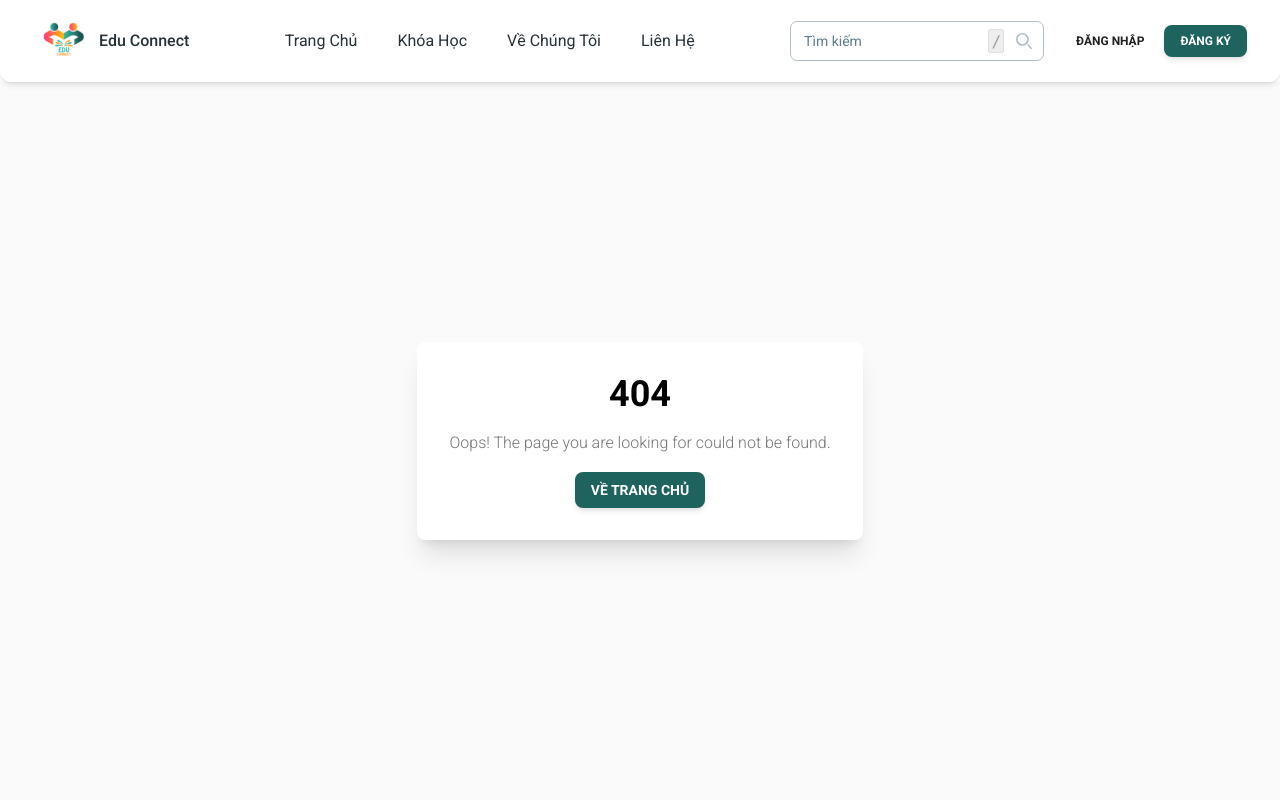
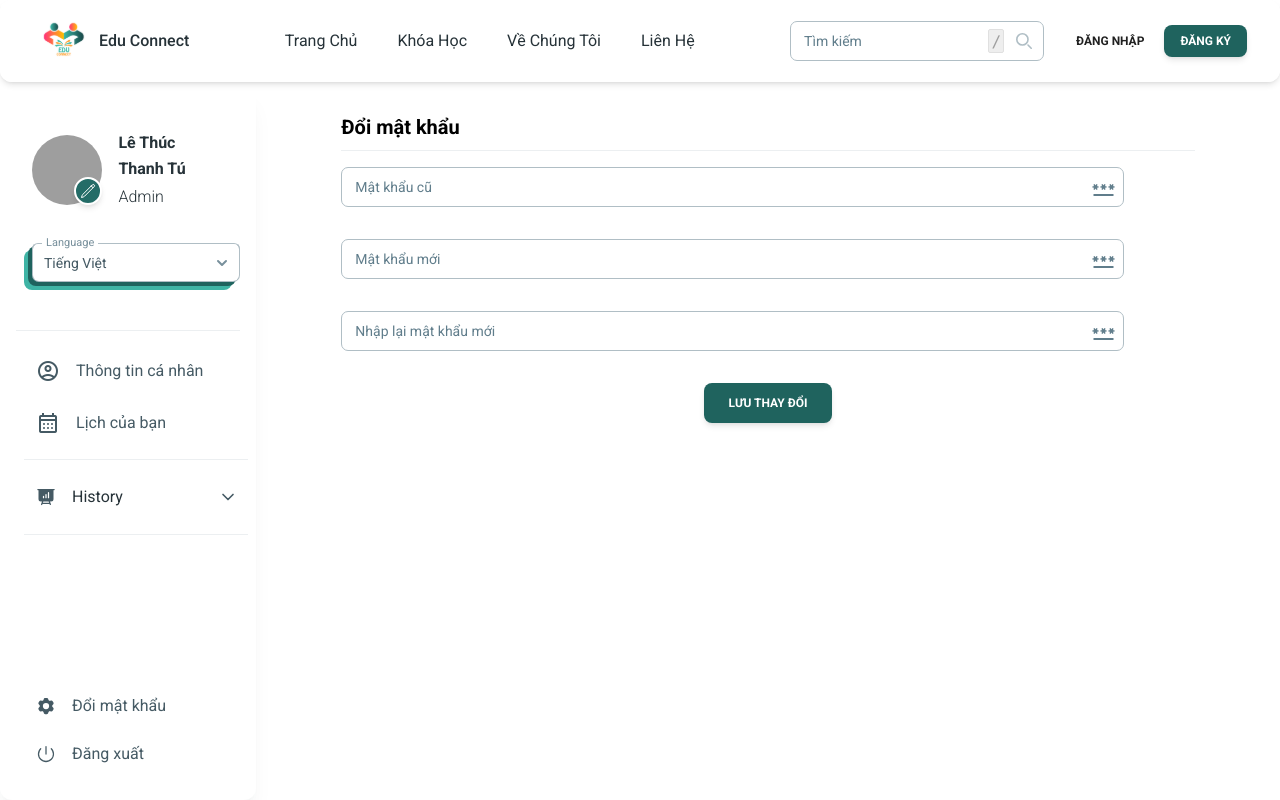
Before and after one commit to lethucthanhtu/exe-edu-connect-fe, a React (Vite) app: page /user/123/resetpassword in a window 1280 px wide. Built offline with nearby package versions, Linux system fonts and the light colour scheme; grey boxes are pictures that could not be loaded; some icons are missing; what tailwindcss-animated would draw is missing.

Commit message:
fix profile + reset password

```diff
--- a/src/components/layout/userLayout.tsx
+++ b/src/components/layout/userLayout.tsx
@@ -62,7 +62,6 @@ function User({ img, name, role, ballance = 0 }: TUserProps) {
           onPointerEnterCapture={undefined}
           onPointerLeaveCapture={undefined}
         >
-          <LanguageButton />
           <div className='basis-2/5 aspect-square relative'>
             <Avatar
               size='xl'
@@ -126,41 +125,7 @@ function User({ img, name, role, ballance = 0 }: TUserProps) {
           onPointerEnterCapture={undefined}
           onPointerLeaveCapture={undefined}
         >
-          <Typography
-            variant='paragraph'
-            className='flex gap-2 justify-between items-center'
-            placeholder={undefined}
-            onPointerEnterCapture={undefined}
-            onPointerLeaveCapture={undefined}
-          >
-            <span className=''>{capitalize(t('ballance'))}</span>
-            <Chip
-              value={`${currencyFormat(ballance)}`}
-              className='w-3/4 flex justify-center bg-primary'
-            />
-          </Typography>
-          <div className='flex gap-2'>
-            <Button
-              variant='filled'
-              size='sm'
-              className='w-full bg-primary-sub'
-              placeholder={undefined}
-              onPointerEnterCapture={undefined}
-              onPointerLeaveCapture={undefined}
-            >
-              {capitalize(t('deposit'))}
-            </Button>
-            <Button
-              variant='outlined'
-              size='sm'
-              className='w-full border-primary-sub text-primary-sub'
-              placeholder={undefined}
-              onPointerEnterCapture={undefined}
-              onPointerLeaveCapture={undefined}
-            >
-              {capitalize(t('withdraw'))}
-            </Button>
-          </div>
+          <LanguageButton />
         </CardBody>
       </Card>
     </>
@@ -465,7 +430,7 @@ function Sidebar({ img, name, role, ballance = 0 }: TUserProps) {
         onPointerEnterCapture={undefined}
         onPointerLeaveCapture={undefined}
       >
-        <Link to={`${id}/schedule`}>
+        <Link to={`${id}/resetpassword`}>
           <ListItem
             className='hover:bg-primary-light'
             placeholder={undefined}
--- a/src/i18n/i18n.ts
+++ b/src/i18n/i18n.ts
@@ -34,6 +34,7 @@ export default i18n
           repassword: 'Nhập lại mật khẩu',
           'change password': 'đổi mật khẩu',
           'forgot password': 'quên mật khẩu',
+          'old password': 'mật khẩu cũ',
           'register new account': 'đăng kí tài khoản',
           'log out': 'đăng xuất',
           'tutor/student': 'gia sư/học sinh',
@@ -54,7 +55,7 @@ export default i18n
           'your role': 'bạn muốn là',
           'Get in touch with us': 'Liên hệ với chúng tôi',
           '(+84) 862236759': '0862236759',
-          'FPT University, High-tech Park, District 9, Ho Chi Minh City':
+          'FPT University, High-tech Park , District 9, Ho Chi Minh City':
             'Trường Đại Học FPT, Khu công nghệ cao, quận 9, thành phố Hồ Chí Minh',
           language: 'ngôn ngữ',
           'OTP code will be sent shortly': 'Mã OTP sẽ được gửi trong giây lát',
@@ -68,6 +69,7 @@ export default i18n
           'day of birth': 'ngày sinh',
           'phone number': 'số điện thoại',
           address: 'địa chỉ',
+          'save change': 'lưu thay đổi',
         },
       },
       jp: {
--- a/src/pages/user/profile.tsx
+++ b/src/pages/user/profile.tsx
@@ -1,7 +1,7 @@
 import { Button, Input, Typography } from '@material-tailwind/react';
 import axios from 'axios';
 import { useRef, useEffect, useState } from 'react';
-import { useParams } from 'react-router-dom';
+import { Link, useParams } from 'react-router-dom';
 
 import { capitalize } from '../../utils/utils';
 import { useTranslation } from 'react-i18next';
@@ -18,10 +18,10 @@ export default function Profile() {
   const [Id, setId] = useState(localStorage.getItem('id') || id);
   const { t } = useTranslation();
 
-
   return (
     <>
-      <section className='px-8'>
+      <div className='flex justify-center w-full'>
+        <div className='w-10/12 flex flex-col '>
           <Typography
             className='pt-8 '
             variant='h5'
@@ -36,6 +36,7 @@ export default function Profile() {
           <div className='my-8 grid grid-cols-2 gap-8'>
             <div>
               <Input
+                type=''
                 variant='outlined'
                 label={capitalize(t('last name'))}
                 placeholder=''
@@ -56,9 +57,10 @@ export default function Profile() {
             </div>
             <div className='col-span-2'>
               <Input
+                type='date'
                 variant='outlined'
                 label={capitalize(t('day of birth'))}
-              placeholder='2'
+                placeholder=''
                 onPointerEnterCapture={undefined}
                 onPointerLeaveCapture={undefined}
                 crossOrigin={undefined}
@@ -84,7 +86,9 @@ export default function Profile() {
                 label={capitalize(t('phone number'))}
                 placeholder=''
                 icon={
-                <span className='material-symbols-outlined'>phone_iphone</span>
+                  <span className='material-symbols-outlined'>
+                    phone_iphone
+                  </span>
                 }
                 onPointerEnterCapture={undefined}
                 onPointerLeaveCapture={undefined}
@@ -104,18 +108,23 @@ export default function Profile() {
                 crossOrigin={undefined}
               />
             </div>
+          </div>
+          <Link to={`/home`}>
+            <div className='flex justify-center w-full'>
               <Button
+                className='bg-primary w-1/6 py-3'
                 variant='filled'
                 size='sm'
-            className='w-full bg-primary-sub'
                 placeholder={undefined}
                 onPointerEnterCapture={undefined}
                 onPointerLeaveCapture={undefined}
               >
-            {capitalize(t('deposit'))}
+                {capitalize(t('save change'))}
               </Button>
             </div>
-      </section>
+          </Link>
+        </div>
+      </div>
     </>
   );
 }
--- /dev/null
+++ b/src/pages/user/resetPassword.tsx
@@ -0,0 +1,79 @@
+import { Button, Input, Typography } from '@material-tailwind/react';
+import { capitalize } from '../../utils/utils';
+import { useTranslation } from 'react-i18next';
+import { Link } from 'react-router-dom';
+
+/**
+ * resetPassword page
+ * @returns JSX.Element
+ */
+export default function ResetPassword() {
+  const { t } = useTranslation();
+  return (
+    <>
+      <div className='flex justify-center w-full'>
+        <div className='w-10/12 flex flex-col '>
+          <div className='pt-8'>
+            <Typography
+              className=''
+              variant='h5'
+              placeholder={undefined}
+              onPointerEnterCapture={undefined}
+              onPointerLeaveCapture={undefined}
+            >
+              {capitalize(t('change password'))}
+            </Typography>
+            <hr className='my-2 border-blue-gray-50' />
+            <div className='w-11/12 my-4 grid grid-cols-1 gap-8 '>
+              <Input
+                className=''
+                type='password'
+                label={capitalize(t('old password'))}
+                icon={
+                  <span className='material-symbols-outlined'>password</span>
+                }
+                onPointerEnterCapture={undefined}
+                onPointerLeaveCapture={undefined}
+                crossOrigin={undefined}
+              />
+              <Input
+                className=''
+                type='password'
+                label={capitalize(t('new password'))}
+                icon={
+                  <span className='material-symbols-outlined'>password</span>
+                }
+                onPointerEnterCapture={undefined}
+                onPointerLeaveCapture={undefined}
+                crossOrigin={undefined}
+              />
+              <Input
+                className=''
+                type='password'
+                label={capitalize(t('reenter new password'))}
+                icon={
+                  <span className='material-symbols-outlined'>password</span>
+                }
+                onPointerEnterCapture={undefined}
+                onPointerLeaveCapture={undefined}
+                crossOrigin={undefined}
+              />
+            </div>
+            <Link to={`/home`}>
+              <div className='py-4 w-full flex justify-center'>
+                <Button
+                  className='bg-primary'
+                  placeholder={undefined}
+                  onPointerEnterCapture={undefined}
+                  onPointerLeaveCapture={undefined}
+                >
+                  {capitalize(t('save change'))}
+                </Button>
+              </div>
+            </Link>
+          </div>
+        </div>
+      </div>
+    </>
+  );
+}
--- a/src/routers/routes.tsx
+++ b/src/routers/routes.tsx
@@ -37,6 +37,7 @@ import Schedule       from '../pages/user/schedule';
 import Test           from '../pages/test';
 import Subjects from '../pages/subject/subjects';
 import CourseInSubject from '../pages/subject/course.subject';
+import ResetPassword from '../pages/user/resetPassword';
 
 const PrivateRoutesLayout = () => {
   const { auth } = useContext(AuthContext);
@@ -128,6 +129,7 @@ const routes = createBrowserRouter([
               { path : 'schedule'     , element: <Schedule                /> }, //các khóa học đã học/dạy
               { path : 'learn-request', element: <NotHandleYet            /> }, //đăng ký học, đợi accept
               { path : 'teach-request', element: <NotHandleYet            /> }, //đăng ký dạy, đợi accept
+              { path : 'resetpassword', element: <ResetPassword           /> }, //đăng ký dạy, đợi accept
             ],
           },
           { path : 'setting'    , element: <Setting         /> },
```
Lines whose indentation alone changed are shown as unchanged.
